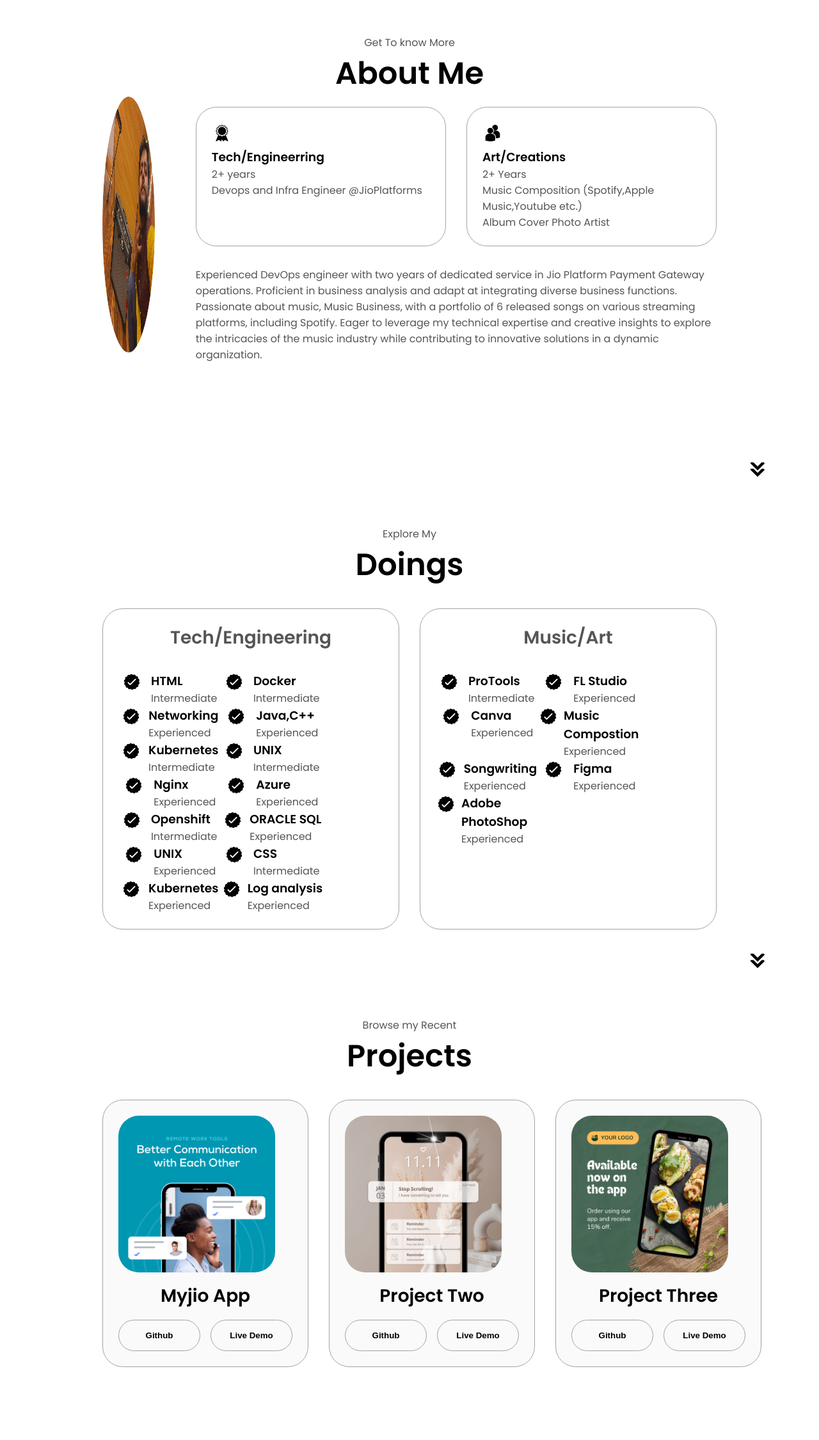
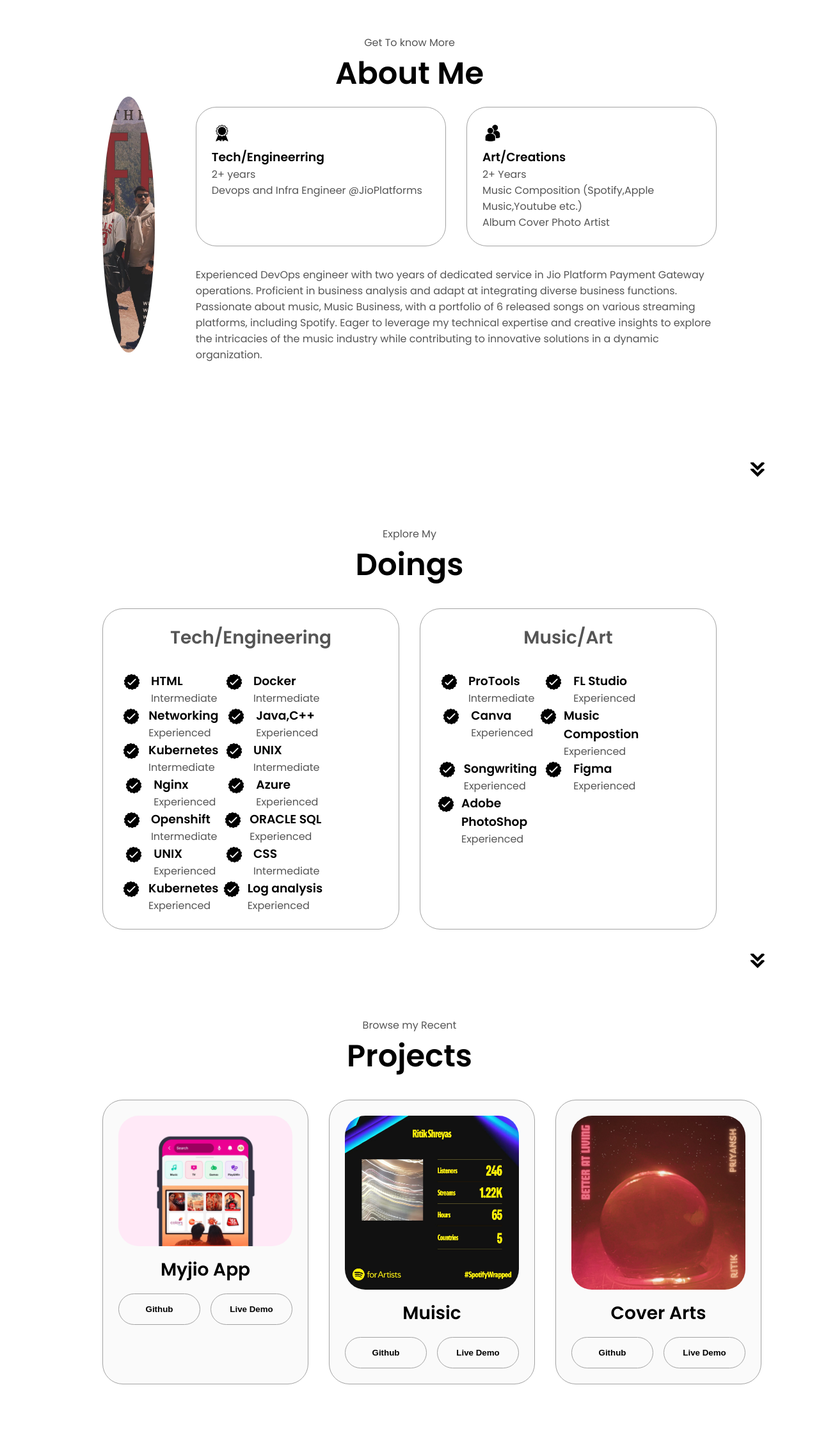
Before and after one commit to Techie420/html-css-portfolio-test, a plain HTML site: page index.html in a window 1280 px wide. Shown: the part 874-3125 px from the top of the page at 64% size. Drawn offline with Linux system fonts and the light colour scheme.

Commit message:
Changes done Alignmwnt pending
Co-Authored-By: Kumar Priyansh <43110812+kumarpriyansh1998@users.noreply.github.com>

```diff
--- a/index.html
+++ b/index.html
@@ -76,7 +76,7 @@
 <div class="section-container">
     <div class="section__pic-container">
         <img
-        src="./assests/about-pic.jpeg"
+        src="./assests/about-pic (2).jpeg"
         alt="Profile picture"
         class="about-pic"
         />
@@ -380,7 +380,7 @@
         <div class="details-container color-container">
             <div class="article-container">
                 <img
-                src="./assests/project-1.png"
+                src="./assests/myjiootile.webp"
                 alt="Project 1"
                 class="project-img"
                 />
@@ -401,12 +401,12 @@
         <div class="details-container color-container">
             <div class="article-container">
                 <img
-                src="./assests/project-2.png"
+                src="./assests/Proj2.jpeg"
                 alt="Project 2"
                 class="project-img"
                 />
             </div>
-            <h2 class="experience-sub-title project-title">Project Two</h2>
+            <h2 class="experience-sub-title project-title">Muisic</h2>
             <div class="btn-container">
                 <button class="btn btn-color-2 project-btn" onclick="location.href='https://github.com/'"
                 >
@@ -422,12 +422,12 @@
         <div class="details-container color-container">
             <div class="article-container">
                 <img
-                src="./assests/project-3.png"
+                src="./assests/Proj3.jpg"
                 alt="Project 3"
                 class="project-img"
                 />
             </div>
-            <h2 class="experience-sub-title project-title">Project Three</h2>
+            <h2 class="experience-sub-title project-title">Cover Arts</h2>
             <div class="btn-container">
                 <button class="btn btn-color-2 project-btn" onclick="location.href='https://github.com/'"
                 >
--- a/style.css
+++ b/style.css
@@ -286,18 +286,10 @@
 }
 
 .about-pic {
-
-    display: flex;
-    height: 400px;
-    width: 400px;
-   /* Same as width for a perfect circle */
-    overflow: hidden; /* Ensures that the image doesn't overflow the container */
-    border-radius: 50%; /* Makes the container circular */
-    /* Center the image within the container */
-
-    justify-content: center;
-    margin: auto 2;
-
+    width: 100%; /* Ensure the image stretches to fill the container */
+    height: 100%; /* Maintain aspect ratio by covering */
+    object-fit: cover; /* Ensure the image covers the container */
+    border-radius: 2rem; /* Add any necessary border styling */
 }
 
 .arrow {
@@ -373,14 +365,17 @@
 }
 
 .project-img {
-    border-radius: 2rem;
-    width: 90%;
-    height: 90%;
+    width: 100%; /* Ensure the image stretches to fill the container */
+    height: 100%; /* Maintain aspect ratio by covering */
+    object-fit: cover; /* Ensure the image covers the container */
+    border-radius: 2rem; /* Add any necessary border styling */
+
 }
 
 .project-title {
     margin: 1rem;
     color: black;
+    text-align: center;
 }
 
 .project-btn {
```
Also changed, not shown: assests/Proj2.jpeg (added), assests/Proj3.jpg (added), assests/about-pic (2).jpeg (added), assests/myjiootile.webp (added).
